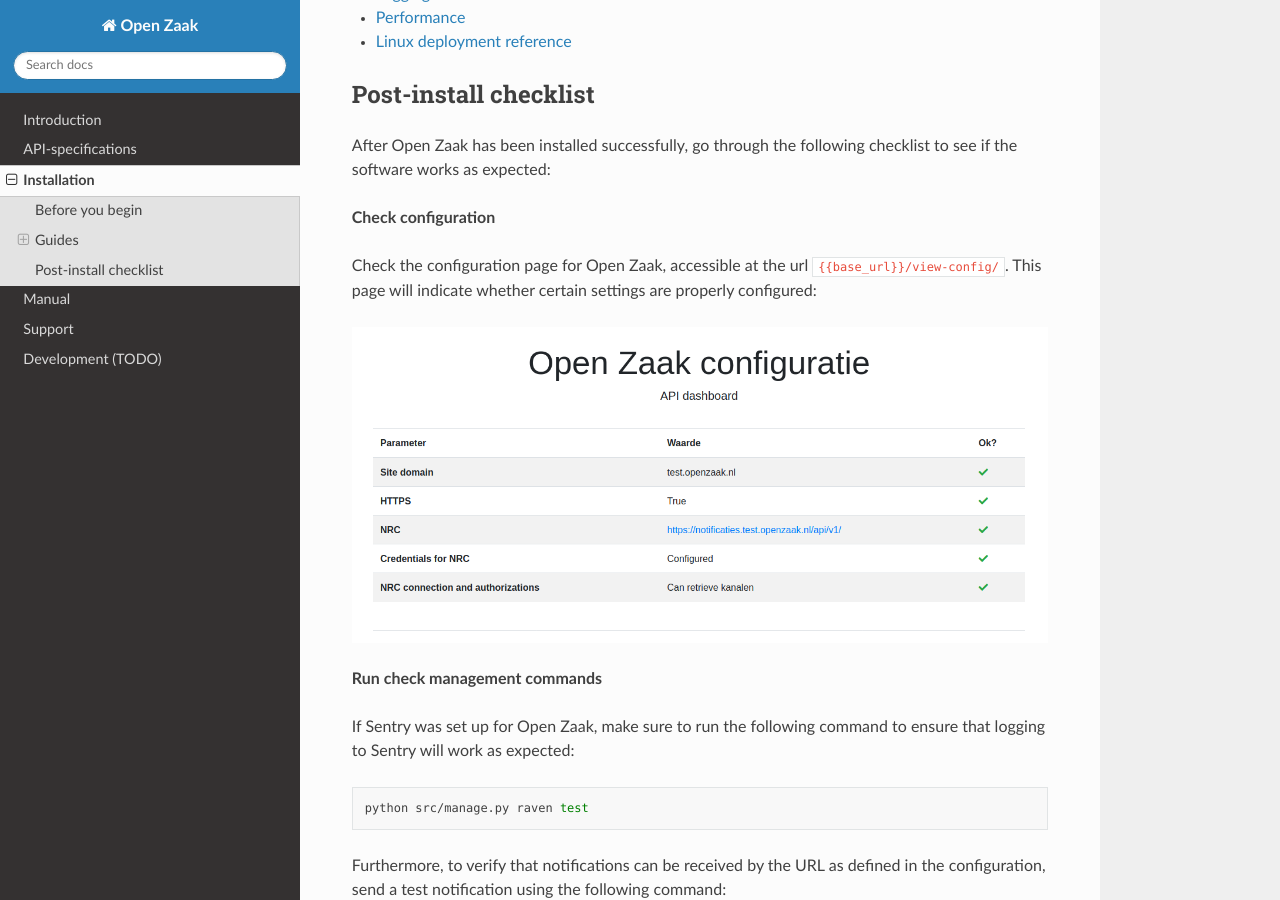
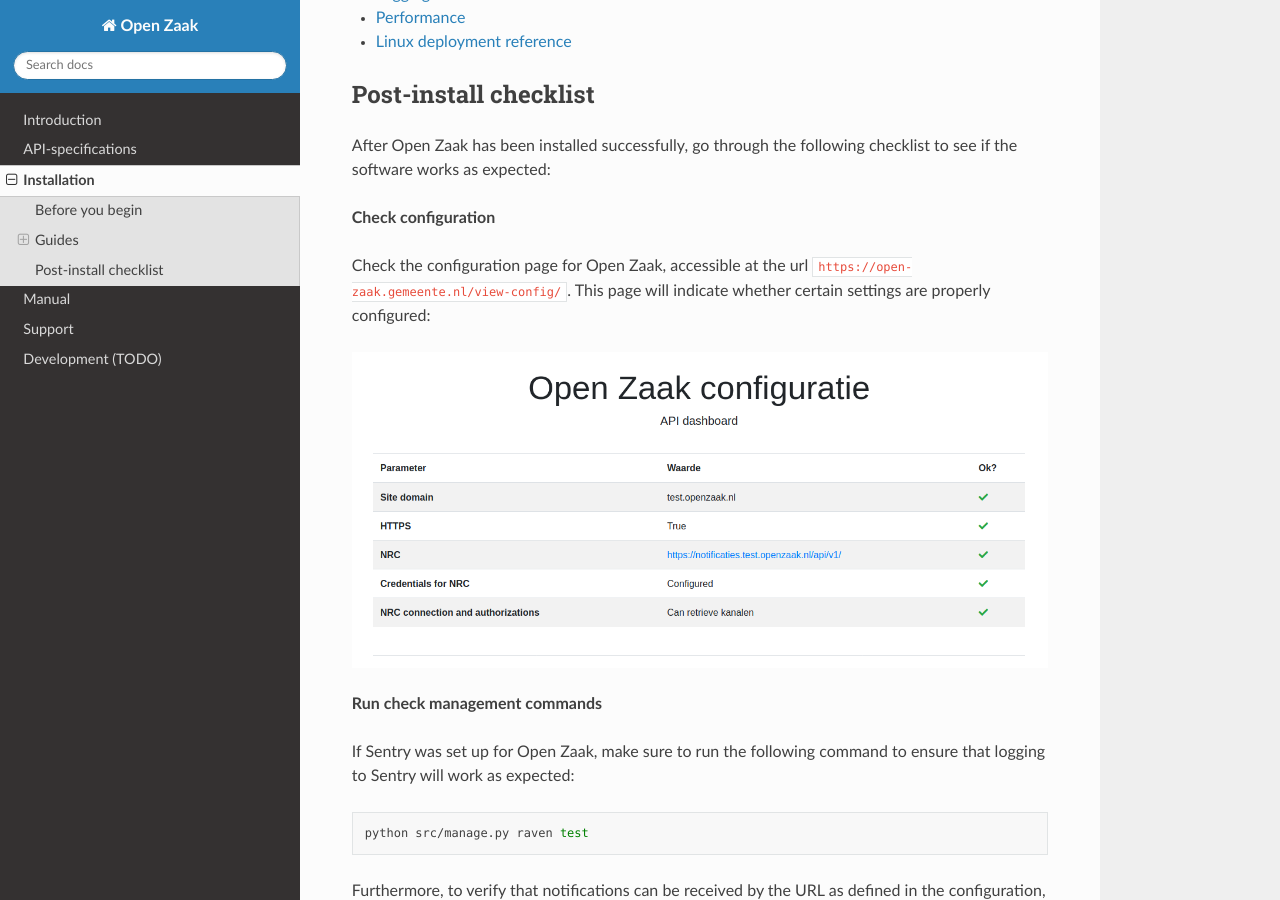
Before and after one commit to open-zaak/open-zaak, a Sphinx documentation site: the page built from docs/installation/index.rst, in a window 1280 px wide and 900 px high, scrolled down 785 px. Built offline with Sphinx 7.4.7 and the Read the Docs theme 2.0.0, drawn with Linux system fonts in a browser that asks for light colours; some of the changed lines change nothing that is shown.

Commit message:
PR feedback

```diff
--- a/docs/installation/index.rst
+++ b/docs/installation/index.rst
@@ -53,7 +53,7 @@
 
 **Check configuration**
 
-Check the configuration page for Open Zaak, accessible at the url ``{{base_url}}/view-config/``.
+Check the configuration page for Open Zaak, accessible at the url ``https://open-zaak.gemeente.nl/view-config/``.
 This page will indicate whether certain settings are properly configured:
 
 .. figure:: assets/openzaak-config.png
```
